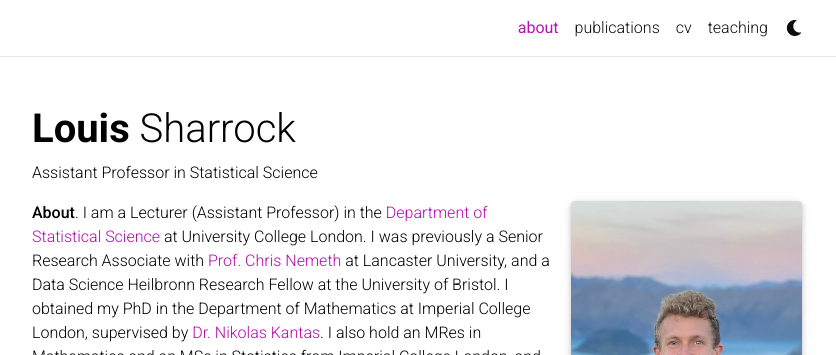
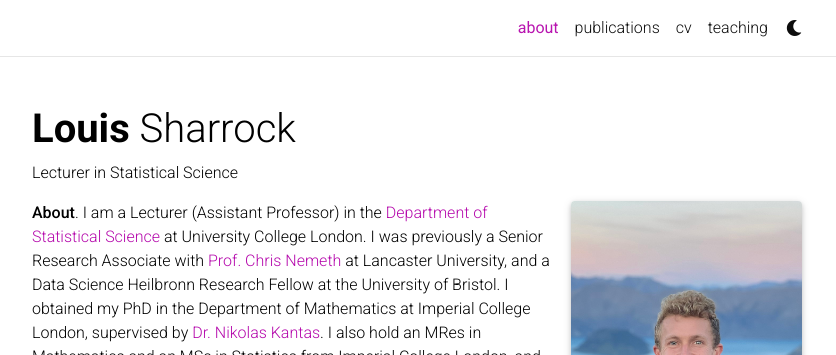
Before and after one commit to louissharrock/louissharrock.github.io, a Jekyll site: the page built from _pages/about.md, in a window 1280 px wide and 900 px high. Shown: the top 355 px of the window, without its empty margins (223-1059 px from the left). Built offline with Jekyll 4.4.1, drawn with Linux system fonts in a browser that asks for light colours; full-size pictures stand in for the smaller copies a plugin makes; comment, search, counter and statistics services are not loaded; a style sheet for code colours, icons or effects is not loaded.

Commit message:
Update about.md

```diff
--- a/_pages/about.md
+++ b/_pages/about.md
@@ -2,7 +2,7 @@
 layout: about
 title: about
 permalink: /
-subtitle: Assistant Professor in Statistical Science
+subtitle: Lecturer in Statistical Science
 
 profile:
   align: right
```
